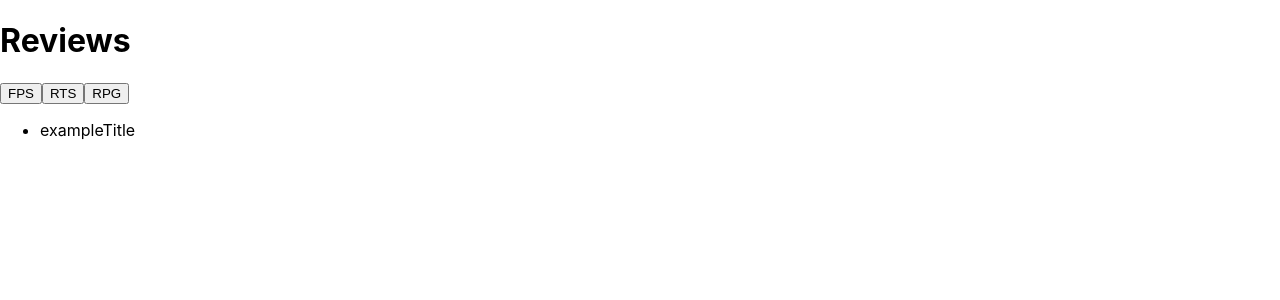
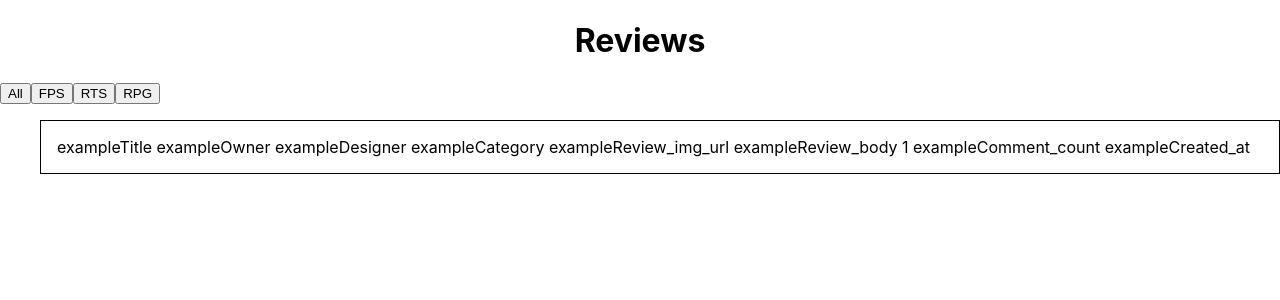
Before and after one commit to Greg-o-tron/fe-nc-games, a React (Create React App) app: page / in a window 1280 px wide. Shown: the top 300 px of the page. Built offline with nearby package versions, Linux system fonts and the light colour scheme.

Commit message:
added some style!

```diff
--- a/src/App.css
+++ b/src/App.css
@@ -36,3 +36,19 @@
     transform: rotate(360deg);
   }
 }
+
+h1 {
+  text-align: center;
+}
+
+button {
+  text-align: center;
+}
+
+li {
+  list-style: none;
+  border-width: 1px;
+  border-color: black;
+  border-style: solid;
+  padding: 1em;
+}
--- a/src/components/Nav.jsx
+++ b/src/components/Nav.jsx
@@ -1,6 +1,7 @@
 const Nav = () => {
     return (
         <div>
+            <button>All</button>
             <button>FPS</button>
             <button>RTS</button>
             <button>RPG</button>
--- a/src/components/Reviews.jsx
+++ b/src/components/Reviews.jsx
@@ -6,6 +6,22 @@ const Reviews = ({ reviews }) => {
                     return (
                         <li key={review.review_id}>
                             {review.title}
+                            {"  "}
+                            {review.owner}
+                            {"  "}
+                            {review.designer}
+                            {"  "}
+                            {review.category}
+                            {"  "}
+                            {review.review_img_url}
+                            {"  "}
+                            {review.review_body}
+                            {"  "}
+                            {review.votes}
+                            {"  "}
+                            {review.comment_count}
+                            {"  "}
+                            {review.created_at}
                         </li>
                     );
                 })
```
